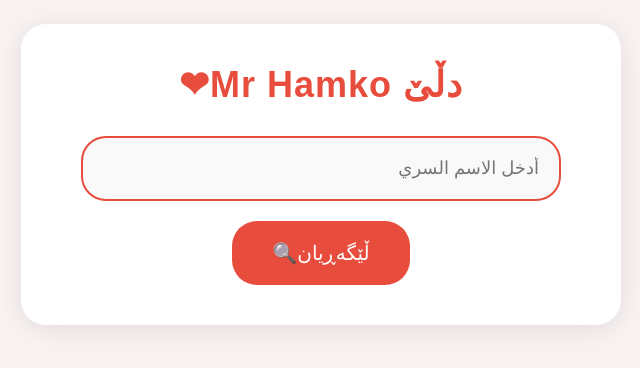
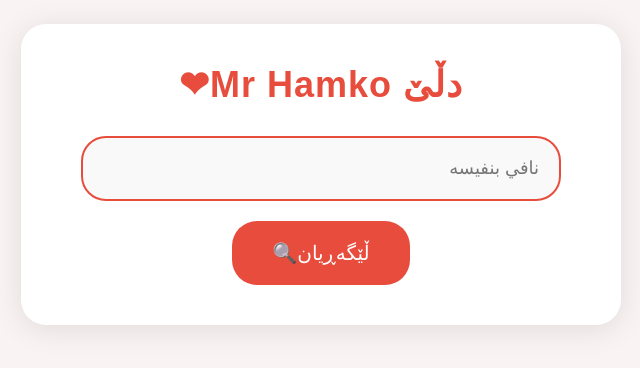
Before and after one commit to hamko1kord/hlbin, a plain HTML site: page index.html in a window 1280 px wide. Shown: the part 226-594 px from the top of the page, 319-959 px from the left. Drawn offline with Linux system fonts and the light colour scheme.

Commit message:
Update index.html

```diff
--- a/index.html
+++ b/index.html
@@ -11,7 +11,7 @@
 <div class="main-page">
     <div class="search-container">
         <h1 class="heading">دڵێ Mr Hamko❤</h1>
-        <input type="text" id="secret-name" placeholder="أدخل الاسم السري" class="input-field">
+        <input type="text" id="secret-name" placeholder="نافي بنفيسه" class="input-field">
         <button id="search-btn" class="btn">ڵێگەڕیان🔍</button>
     </div>
 </div>
```
